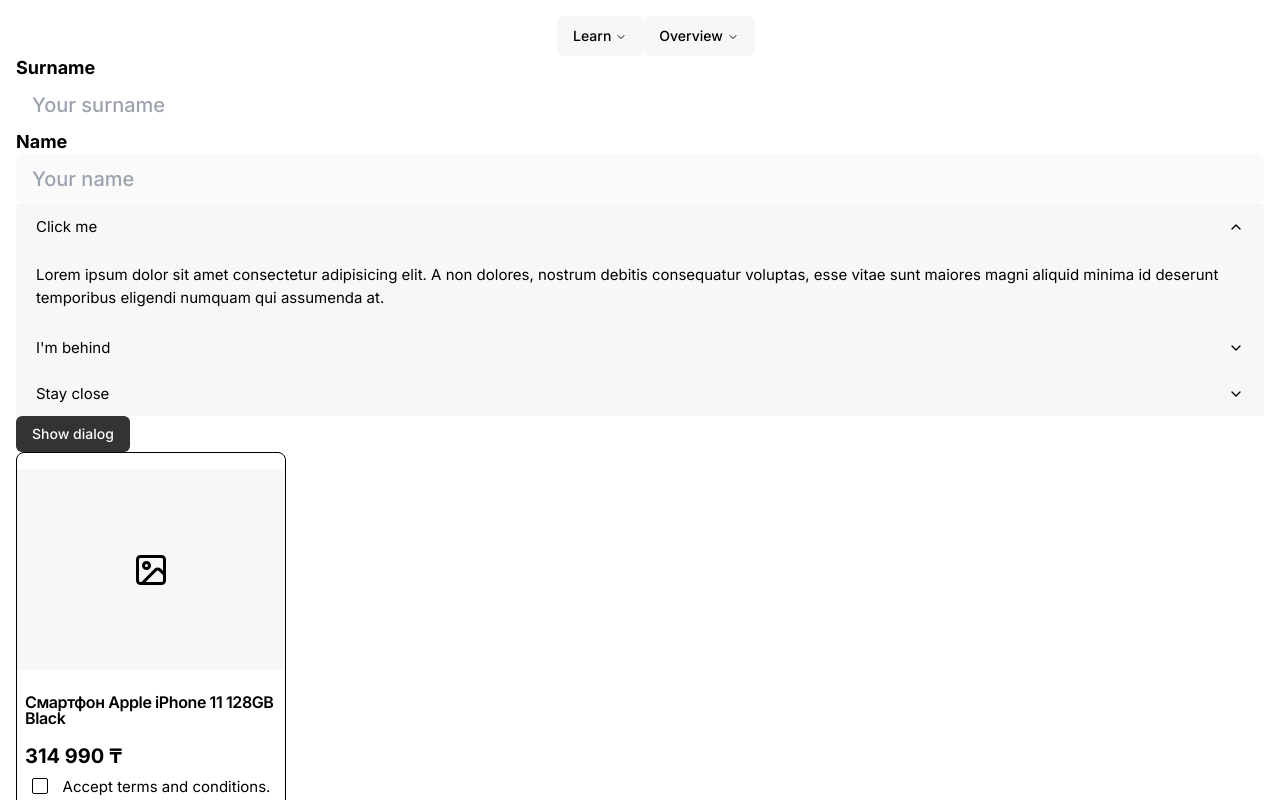
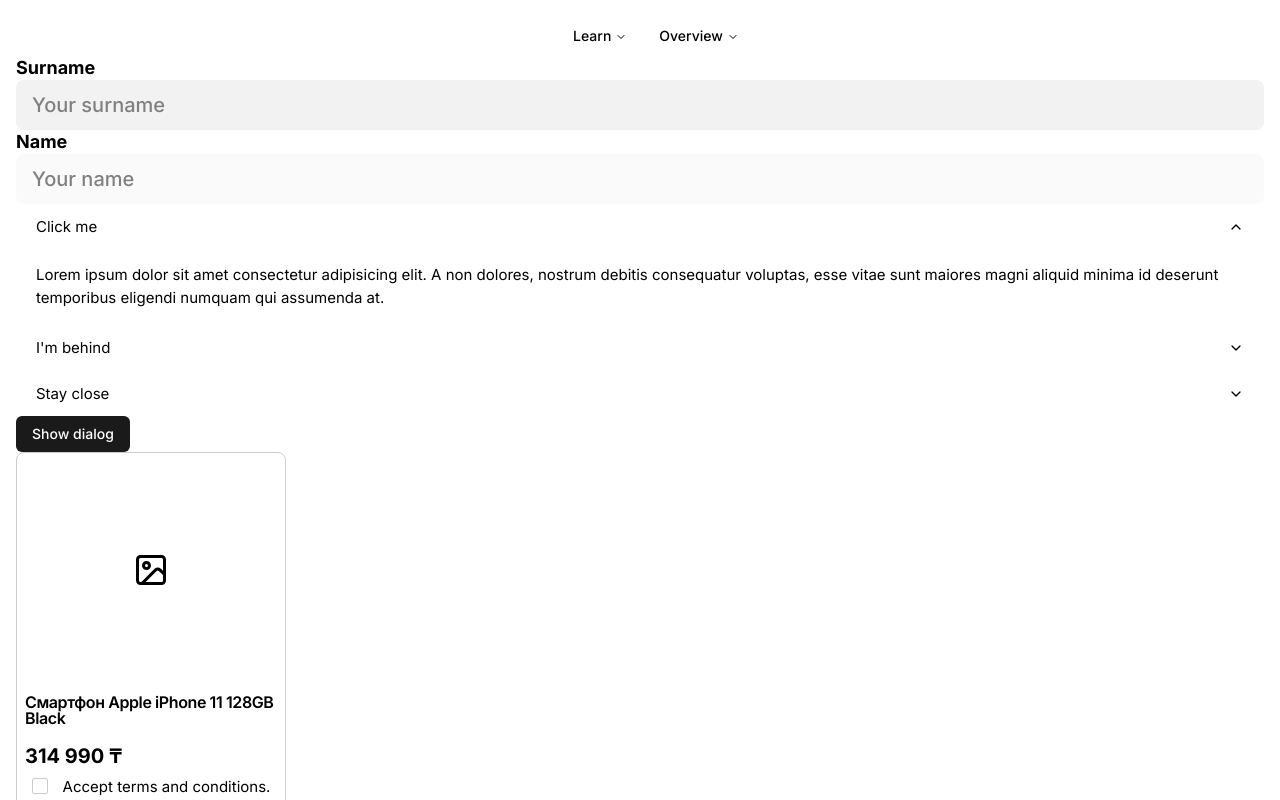
Before and after one commit to memorywanderer/next-components, a Next.js app: page / in a window 1280 px wide. Shown: the top 800 px of the page. Built offline with nearby package versions, Linux system fonts and the light colour scheme.

Commit message:
add new light and dark theme colors

```diff
--- a/app/globals.css
+++ b/app/globals.css
@@ -2,16 +2,18 @@
 @tailwind components;
 @tailwind utilities;
 
-/*
-Vars
-*/
+@layer base {
+  :root {
+    --on-dark: 0, 0%, 100%;
+    --on-light: 0, 0%, 0%;
+  }
 
-@layer base {
   .light {
-    --background-primary: 0, 0%, 97%;
-    --background-secondary: 0, 0%, 100%;
+    --background-primary: 0, 0%, 100%;
+    --background-secondary: 0, 0%, 97%;
     --surface-primary: 0, 0%, 100%;
     --surface-secondary: 0, 0%, 97%;
+    --surface-tertiary: 0, 0%, 95%;
     --surface-hover: 0, 0%, 95%;
     --surface-interactive: 230, 100%, 95%;
     --surface-interactive-hover: 240, 21%, 89%;
@@ -65,10 +67,11 @@ Vars
     --outline-light-static: 0, 0%, 100%;
 
     /* fill */
+    --on-fill: 0, 0%, 100%;
     --opacity-fill-disabled: 0.3;
     --fill-disabled: 0, 0%, 0%, var(--opacity-fill-disabled);
     --fill-highlight: 52, 100%, 76%;
-    --fill-primary: 0, 0%, 20%;
+    --fill-primary: 0, 0%, 10%;
     --fill-primary-hover: 0, 0%, 1%;
     --fill-secondary: 0, 0%, 92%;
     --fill-secondary-hover: 0, 0%, 86%;
@@ -78,14 +81,21 @@ Vars
     --fill-interactive-hover: 239, 100%, 44%;
     --fill-additional: 120, 100%, 40%;
     --fill-additional-hover: 134, 100%, 51%;
-    --fill-positive: 141, 66%, 40%;
+    /* --fill-positive: 141, 66%, 40%;
     --fill-positive-hover: 125, 83%, 33%;
     --fill-warning: 22, 52%, 45%;
-    --fill-warning-hover: 20, 66%, 40%;
+    --fill-warning-hover: 20, 66%, 40%;*/
     --fill-negative: 7, 65%, 49%;
     --fill-negative-hover: 8, 81%, 42%;
     --opacity-link-border: 0.3;
     --opacity-link-border-hover: 0.7;
+
+    /*on fill*/
+    --on-fill-primary: 0, 0%, 100%;
+    --on-fill-secondary: 0, 0%, 10%;
+    --on-fill-tertiary: 0, 0%, 10%;
+    --on-fill-interactive: 0, 0%, 100%;
+    --on-fill-negative: 0, 0%, 100%;
 
     /* on surface */
     --on-surface-primary: 0, 0%, 0%;
@@ -110,144 +120,105 @@ Vars
     --opacity-control-disabled: 0.2;
   }
 
-  .darkk {
-    --background-primary: 18, 21, 28;
-    --background-secondary: 18, 21, 28;
-    /* surface */
-    --surface-primary: 32, 35, 42;
-    --surface-secondary: 32, 35, 42;
-    --surface-hover: 42, 44, 51;
-    --surface-interactive: 51, 51, 102;
-    --surface-interactive-hover: 62, 62, 117;
+  .dark {
+    --background-primary: 220, 22%, 9%;
+    --background-secondary: 220, 22%, 9%;
+    --surface-primary: 220, 14%, 15%;
+    --surface-secondary: 220, 13%, 37%;
+    --surface-tertiary: 220, 8%, 23%;
+    --surface-hover: 228, 10%, 47%;
+    --surface-interactive: 240, 50%, 51%;
+    --surface-interactive-hover: 240, 52%, 39%;
     --opacity-surface-disabled: 0.03;
-    --surface-disabled: rgba(255, 255, 255, var(--opacity-surface-disabled));
-    --surface-positive: 41, 68, 51;
-    --surface-positive-hover: 62, 87, 71;
-    --surface-warning: 65, 56, 50;
-    --surface-warning-hover: 84, 76, 71;
-    --surface-negative: 65, 45, 50;
-    --surface-negative-hover: 84, 66, 71;
-    --surface-accent: 225, 228, 242;
+    --surface-disabled: 0, 0%, 100%, var(--opacity-surface-disabled);
+    --surface-positive: 126, 24%, 53%;
+    --surface-positive-hover: 129, 18%, 67%;
+    --surface-warning: 19, 14%, 24%;
+    --surface-warning-hover: 20, 9%, 30%;
+    --surface-negative: 340, 17%, 55%;
+    --surface-negative-hover: 337, 18%, 67%;
+    --surface-accent: 225, 25%, 90%;
     --opacity-surface-top: 0.5;
-    --surface-top: rgba(0, 0, 0, var(--opacity-surface-top));
-    --surface-award: linear-gradient(137deg, #fee487, #d8a93e 52%, #d0952c 92%);
-    --surface-award-hover: linear-gradient(137deg, #feeaa0, #f2c45c 52%, #ebb049 92%);
+    --surface-top: 0, 0%, 0%, var(--opacity-surface-top);
 
     /* outline */
-    --outline-primary: 255, 255, 255;
-    --outline-secondary: 208, 208, 210;
-    --outline-hover: 231, 232, 232;
-    --outline-placeholder: 136, 138, 141;
-    --outline-initial: 113, 114, 119;
+    --outline-primary: 0, 0%, 100%;
+    --outline-secondary: 220, 2%, 82%;
+    --outline-hover: 191, 2%, 91%;
+    --outline-placeholder: 208, 2%, 54%;
+    --outline-initial: 217, 2%, 46%;
     --opacity-outline-disabled: 0.2;
-    --outline-disabled: rgba(255, 255, 255, var(--opacity-outline-disabled));
-    --outline-faint: 89, 91, 96;
-    --outline-faint-hover: 136, 138, 141;
-    --outline-slight: 62, 65, 70;
-    --outline-slight-hover: 91, 95, 101;
+    --outline-disabled: 0, 0%, 100%, var(--opacity-outline-disabled);
+    --outline-faint: 215, 4%, 38%;
+    --outline-faint-hover: 208, 2%, 54%;
+    --outline-slight: 215, 6%, 27%;
+    --outline-slight-hover: 214, 6%, 36%;
     --opacity-outline-slight-disabled: 0.05;
-    --outline-slight-disabled: rgba(255, 255, 255, var(--opacity-outline-slight-disabled));
-    --outline-focus: 130, 139, 187;
-    --outline-interactive: 147, 162, 255;
-    --outline-interactive-hover: 129, 129, 246;
-    --outline-positive: 109, 208, 120;
-    --outline-positive-hover: 166, 255, 176;
+    --outline-slight-disabled: 0, 0%, 100%, var(--opacity-outline-slight-disabled);
+    --outline-focus: 224, 29%, 60%;
+    --outline-interactive: 224, 83%, 70%;
+    --outline-interactive-hover: 234, 96%, 68%;
+    --outline-positive: 134, 59%, 63%;
+    --outline-positive-hover: 137, 100%, 78%;
     --opacity-outline-positive-disabled: 0.15;
-    --outline-positive-disabled: rgba(132, 255, 143 var(--opacity-outline-positive-disabled));
-    --outline-warning: 204, 158, 112;
-    --outline-warning-hover: 255, 217, 178;
+    --outline-positive-disabled: 136, 100%, 72%, var(--opacity-outline-positive-disabled);
+    --outline-warning: 33, 44%, 63%;
+    --outline-warning-hover: 33, 66%, 82%;
     --opacity-outline-warning-disabled: 0.15;
-    --outline-warning-disabled: rgba(204, 158, 112, var(--opacity-outline-warning-disabled));
-    --outline-negative: 218, 133, 134;
-    --outline-negative-hover: 255, 166, 168;
+    --outline-warning-disabled: 33, 44%, 63%, var(--opacity-outline-warning-disabled);
+    --outline-negative: 2, 63%, 66%;
+    --outline-negative-hover: 3, 100%, 82%;
     --opacity-outline-negative-disabled: 0.15;
-    --outline-negative-disabled: rgba(218, 133, 134, var(--opacity-outline-negative-disabled));
-    --outline-inversed: 0, 0, 0;
-    --outline-positive-accent: 49, 155, 76;
-    --outline-negative-accent: 239, 61, 48;
-    --outline-dark-static: 0, 0, 0;
-    --outline-light-static: 255, 255, 255;
-    --outline-award: linear-gradient(137deg, #fee487, #d8a93e 52%, #d0952c 92%);
-    --opacity-fill-disabled: 0.3;
+    --outline-negative-disabled: 2, 63%, 66%, var(--opacity-outline-negative-disabled);
+    --outline-inversed: 0, 0%, 0%;
+    --outline-positive-accent: 133, 52%, 41%;
+    --outline-negative-accent: 5, 93%, 56%;
+    --outline-dark-static: 0, 0%, 0%;
+    --outline-light-static: 0, 0%, 100%;
 
     /* fill */
-    --fill-disabled: rgba(255, 255, 255, var(--opacity-fill-disabled));
-    --fill-hover: 208, 208, 210;
-    --fill-highlight: 208, 208, 210;
-    --fill-primary: 245, 245, 249;
-    --fill-primary-hover: 255, 255, 255;
-    --fill-secondary: 54, 57, 63;
-    --fill-secondary-hover: 65, 68, 73;
-    --fill-interactive: 102, 116, 204;
-    --fill-interactive-hover: 122, 134, 204;
-    --fill-additional: 132, 255, 143;
-    --fill-additional-hover: 173, 255, 181;
-    --fill-positive: 40, 133, 78;
-    --fill-positive-hover: 99, 153, 121;
-    --fill-warning: 204, 123, 82;
-    --fill-warning-hover: 178, 131, 107;
-    --fill-negative: 178, 65, 65;
-    --fill-negative-hover: 204, 82, 82;
+    --opacity-fill-disabled: 0.3;
+    --fill-disabled: 0, 0, 100%, var(--opacity-fill-disabled);
+    --fill-hover: 208, 3%, 82%;
+    --fill-highlight: 208, 3%, 82%;
+    --fill-primary: 240, 25%, 97%;
+    --fill-primary-hover: 240, 2%, 82%;
+    --fill-secondary: 220, 8%, 23%;
+    --fill-secondary-hover: 214, 6%, 27%;
+    --fill-interactive: 231, 57%, 60%;
+    --fill-interactive-hover: 227, 60%, 70%;
+    --fill-additional: 138, 100%, 71%;
+    --fill-additional-hover: 142, 100%, 77%;
+    --fill-positive: 149, 57%, 40%;
+    --fill-positive-hover: 138, 26%, 45%;
+    --fill-warning: 29, 57%, 56%;
+    --fill-warning-hover: 28, 27%, 53%;
+    --fill-negative: 3, 55%, 47%;
+    --fill-negative-hover: 0, 53%, 56%;
     --opacity-link-border: 0.5;
+
+    /*on fill*/
+    --on-fill-primary: 0, 0%, 0%;
+    --on-fill-secondary: 0, 0%, 100%;
+    --on-fill-tertiary: 0, 0%, 100%;
+    --on-fill-interactive: 0, 0%, 100%;
+    --on-fill-negative: 0, 0%, 100%;
 
     /* on surface */
     --opacity-link-border-hover: 0.7;
-    --surface-on-primary: 255, 255, 255;
-    --surface-on-secondary: 208, 208, 210;
-    --surface-on-interactive: 178, 189, 255;
-    --surface-on-positive: 132, 255, 143;
-    --surface-on-warning: 255, 198, 140;
-    --surface-on-negative: 255, 140, 140;
-    --surface-on-static: 0, 0, 0;
-    --surface-on-award: linear-gradient(137deg, #fee487, #d8a93e 52%, #d0952c 92%);
-    --surface-on-accent-positive: 2, 131, 35;
-    --surface-on-accent-negative: 235, 16, 0;
-    --surface-on-disabled: rgba(255, 255, 255, var(--opacity-surface-on-disabled));
-    --surface-on-initial: 113, 114, 119;
-    --surface-on-placeholder: 136, 138, 141;
-    --surface-on-hover: 231, 232, 232;
-    --interactive-accent: 82, 82, 204;
-    --interactive-accent-hover: 118, 118, 217;
-    --interactive-positive: 40, 133, 78;
-    --interactive-positive-hover: 99, 153, 121;
-    --interactive-negative: 153, 46, 46;
-    --interactive-negative-hover: 204, 82, 82;
-    --interactive-warning: 153, 92, 61;
-    --interactive-warning-hover: 78, 131, 107;
-    --interactive-additional: 132, 255, 143;
-    --interactive-additional-hover: 134, 191, 149;
-    --interactive-on-primary: 255, 255, 255;
-    --interactive-on-secondary: 255, 255, 255;
-
-    /* border */
-    --border-surface: 41, 44, 51;
-    --border-separator: 62, 65, 70;
-    --border-initial: 89, 91, 96;
-    --border-hover: 136, 138, 141;
-    --border-surface-secondary-hover: 91, 95, 101;
-    --border-focus: 130, 139, 187;
-    --border-interactive-positive: 109, 208, 120;
-    --border-interactive-positive-disabled: 132, 255, 143;
-    --border-interactive-positive-hover: 166, 255, 176;
-    --border-interactive-warning: 204, 158, 112;
-    --border-interactive-warning-disabled: 204, 158, 112;
-    --border-interactive-warning-hover: 255, 217, 178;
-    --border-interactive-negative: 208, 116, 118;
-    --border-interactive-negative-disabled: 255, 140, 140;
-    --border-interactive-negative-hover: 255, 166, 168;
-
-    --control-initial: 136, 138, 141;
-    --control-hover: 208, 208, 210;
-
-    /* buttons */
-    --button-primary: 245, 245, 249;
-    --button-primary-hover: 255, 255, 255;
-    --button-secondary: 54, 57, 63;
-    --button-secondary-hover: 65, 68, 73;
-    --button-tertiary: 136, 138, 141;
-    --button-tertiary-hover: 255, 255, 255;
-    --color-neutral-primary-on: 0, 0, 0;
-    --color-neutral-primary-on-inverted: 255, 255, 255;
+    --on-surface-primary: 0, 0%, 100%;
+    --on-surface-secondary: 60, 3%, 82%;
+    --on-surface-interactive: 235, 81%, 77%;
+    --on-surface-positive: 138, 100%, 71%;
+    --on-surface-warning: 28, 100%, 70%;
+    --on-surface-negative: 0, 100%, 70%;
+    --on-surface-static: 0, 0%, 0%;
+    --on-surface-accent-positive: 2, 131, 35;
+    --on-surface-accent-negative: 235, 16, 0;
+    --on-surface-disabled: 0, 0%, 100%, var(--opacity-surface-on-disabled);
+    --on-surface-initial: 226, 5%, 45%;
+    --on-surface-placeholder: 220, 2%, 52%;
+    --on-surface-hover: 210, 2%, 91%;
 
     --color-highlight: #d0d0d2;
     --color-highlight-on: #040406;
@@ -260,60 +231,11 @@ Vars
     --opacity-meta-hover: 0.9;
     --opacity-control-disabled: 0.2;
   }
-
-  :root {
-    --background: 0 0% 97%;
-    --background-secondary: 0 0% 100%;
-    --foreground: 240 10% 3.9%;
-    --card: 0 0% 100%;
-    --card-foreground: 240 10% 3.9%;
-    --popover: 0 0% 100%;
-    --popover-foreground: 240 10% 3.9%;
-    --primary: 240 5.9% 10%;
-    --primary-foreground: 0 0% 98%;
-    --secondary: 240 4.8% 91.5%;
-    --secondary-darker: 240 4.8% 87%;
-    --secondary-foreground: 240 5.9% 10%;
-    --muted: 240 4.8% 95.9%;
-    --muted-foreground: 240 3.8% 46.1%;
-    --accent: 200, 100%, 49%;
-    --accent-foreground: 240 5.9% 10%;
-    --destructive: 0 84.2% 60.2%;
-    --destructive-foreground: 0 0% 98%;
-    --border: 240 5.9% 90%;
-    --input: 0 0% 93%;
-    --ring: 240 5.9% 10%;
-    --radius: 0.5rem;
-  }
-
-  .dark {
-    --background: 240 10% 3.9%;
-    --background-secondary: 0 0% 10%;
-    --foreground: 0 0% 98%;
-    --card: 240 10% 3.9%;
-    --card-foreground: 0 0% 98%;
-    --popover: 240 10% 3.9%;
-    --popover-foreground: 0 0% 98%;
-    --primary: 0 0% 98%;
-    --primary-foreground: 240 5.9% 10%;
-    --secondary: 240 3.7% 15.9%;
-    --secondary-foreground: 0 0% 98%;
-    --muted: 240 3.7% 15.9%;
-    --muted-foreground: 240 5% 64.9%;
-    --accent: 240 3.7% 15.9%;
-    --accent: 278 35% 78%;
-    --accent-foreground: 0 0% 98%;
-    --destructive: 3 93% 63%;
-    --destructive-foreground: 0 0% 98%;
-    --border: 240 3.7% 15.9%;
-    --input: 240 3.7% 15.9%;
-    --ring: 240 4.9% 83.9%;
-  }
 }
 
 @layer base {
   * {
-    @apply border-outline;
+    @apply border-outline-faint;
   }
 
   body {
--- a/app/page.tsx
+++ b/app/page.tsx
@@ -17,7 +17,7 @@ import Link from "next/link"
 
 export default function Home() {
   return (
-    <main className="w-screen p-4 bg-background-secondary">
+    <main className="w-screen p-4 ">
       <header>
         <NavigationMenu>
           <NavigationMenuList>
@@ -177,7 +177,7 @@ export default function Home() {
               </label>
             </div>
             <div className='flex items-center mb-2'>
-              <Button className='mr-2' variant="secondary">В корзину</Button>
+              <Button className='mr-2' variant="accent">В корзину</Button>
               <Button href="/" variant='link' size='link'>Перейти в магазин</Button>
             </div>
           </CardFooter>
--- a/components/ui/Button/Button.tsx
+++ b/components/ui/Button/Button.tsx
@@ -9,18 +9,18 @@ const buttonVariants = cva(
     variants: {
       variant: {
         default:
-          'bg-fill-primary text-on-surface-dark hover:bg-fill-hover',
+          'bg-fill-primary text-on-fill-primary hover:bg-fill-primary-hover',
         secondary:
-          'bg-fill-secondary text-on-surface-secondary hover:bg-fill-secondary-hover',
-        tertiary: "bg-fill-tertiary text-on-surface-secondary hover:bg-fill-tertiary-hover",
-        positive: "bg-fill-positive hover:bg-fill-positive-hover",
-        warning: "bg-fill-warning hover:bg-fill-warning-hover",
+          'bg-fill-secondary text-on-fill-secondary hover:bg-fill-secondary-hover',
+        tertiary: "bg-fill-tertiary text-on-fill-tertiary hover:bg-fill-tertiary-hover",
+        // positive: "bg-fill-positive hover:bg-fill-positive-hover",
+        // warning: "bg-fill-warning hover:bg-fill-warning-hover",
         negative:
-          'bg-fill-secondary text-on-surface-negative hover:bg-fill-negative hover:text-background',
+          'bg-fill-secondary text-on-surface-negative hover:bg-fill-negative hover:text-on-fill-negative',
         accent:
-          'bg-fill-interactive text-on-surface-dark hover:bg-fill-interactive-hover',
+          'bg-fill-interactive text-on-fill-interactive hover:bg-fill-interactive-hover',
         outline:
-          'bg-transparent border duration-300 hover:bg-fill-primary hover:border-outline-hover hover:text-on-surface-dark',
+          'bg-transparent border duration-300 hover:bg-fill-primary hover:border-outline-hover hover:text-on-fill',
         ghost:
           'bg-transparent',
         link: 'relative z-10 before:absolute before:-z-10 before:bottom-0 before:h-[2px] before:w-full before:bg-fill-interactive before:hover:h-[8px]',
--- a/components/ui/Input/Input.tsx
+++ b/components/ui/Input/Input.tsx
@@ -8,7 +8,7 @@ const inputVariants = cva(
     variants: {
       variant: {
         default:
-          'bg-input placeholder:text-md placeholder:font-medium placeholder:text-muted-foreground focus-visible:outline-none focus-visible:ring-2 focus-visible:ring-ring focus-visible:ring-offset-2 focus-visible:ring-offset-background disabled:cursor-not-allowed disabled:bg-input/50 disabled:text-muted-foreground',
+          'bg-surface-tertiary placeholder:text-md placeholder:font-medium placeholder:text-on-surface-placeholder focus-visible:outline-none focus-visible:ring-2 focus-visible:ring-outline-focus focus-visible:ring-offset-2 focus-visible:ring-offset-background disabled:cursor-not-allowed disabled:bg-surface-disabled disabled:text-on-surface-disabled',
       },
       size: {
         default: 'min-h-[50px] py-2 px-4',
--- a/components/ui/alert-dialog/alert-dialog.tsx
+++ b/components/ui/alert-dialog/alert-dialog.tsx
@@ -123,7 +123,7 @@ const AlertDialogAction = React.forwardRef<
     asChild
     {...props}
   >
-    <Button variant="destructive">{children}</Button>
+    <Button variant="negative">{children}</Button>
   </AlertDialogPrimitive.Action>
 ))
 AlertDialogAction.displayName = AlertDialogPrimitive.Action.displayName
--- a/tailwind.config.js
+++ b/tailwind.config.js
@@ -17,6 +17,7 @@ module.exports = {
         surface: {
           DEFAULT: "hsl(var(--surface-primary))",
           "secondary": "hsl(var(--surface-primary))",
+          "tertiary": "hsl(var(--surface-tertiary))",
           "hover": "hsl(var(--surface-hover))",
           "interactive": "hsl(var(--surface-interactive))",
           "interactive-hover": "hsl(var(--surface-interactive-hover))",
@@ -64,7 +65,7 @@ module.exports = {
         fill: {
           DEFAULT: "hsl(var(--fill-primary))",
           "primary": "hsl(var(--fill-primary))",
-          "hover": "hsl(var(--fill-primary-hover))",
+          "primary-hover": "hsl(var(--fill-primary-hover))",
           "secondary": "hsl(var(--fill-secondary))",
           "secondary-hover": "hsl(var(--fill-secondary-hover))",
           "tertiary": "hsl(var(--fill-tertiary))",
@@ -73,10 +74,10 @@ module.exports = {
           "interactive-hover": "hsl(var(--fill-interactive-hover))",
           "additional": "hsl(var(--fill-additional))",
           "additional-hover": "hsl(var(--fill-additional-hover))",
-          "positive": "hsl(var(--fill-positive))",
-          "positive-hover": "hsl(var(--fill-positive-hover))",
-          "warning": "hsl(var(--fill-warning))",
-          "warning-hover": "hsl(var(--fill-warning-hover))",
+          // "positive": "hsl(var(--fill-positive))",
+          // "positive-hover": "hsl(var(--fill-positive-hover))",
+          // "warning": "hsl(var(--fill-warning))",
+          // "warning-hover": "hsl(var(--fill-warning-hover))",
           "negative": "hsl(var(--fill-negative))",
           "negative-hover": "hsl(var(--fill-negative-hover))",
           "disabled": "hsla(var(--fill-disabled))",
@@ -84,6 +85,7 @@ module.exports = {
         },
         "on-surface": {
           DEFAULT: "hsl(var(--on-surface-primary))",
+          "primary": "hsl(var(--on-surface-primary))",
           "secondary": "hsl(var(--on-surface-secondary))",
           "interactive": "hsl(var(--on-surface-interactive))",
           "positive": "hsl(var(--on-surface-positive))",
@@ -96,8 +98,17 @@ module.exports = {
           "initial": "hsl(var(--on-surface-initial))",
           "placeholder": "hsl(var(--on-surface-placeholder))",
           "hover": "hsl(var(--on-surface-hover))",
-          "dark": "hsl(0,0%,99%)",
+          "dark": "hsl(var(--on-dark))",
+          "light": "hsl(Var(--on-light))",
         },
+        "on-fill": {
+          DEFAULT: "hsl(var(--on-fill-primary))",
+          primary: "hsl(var(--on-fill-primary))",
+          secondary: "hsl(var(--on-fill-secondary))",
+          tertiary: "hsl(var(--on-fill-tertiary))",
+          interactive: "hsl(var(--on-fill-interactive))",
+          negative: "hsl(var(--on-fill-negative))",
+        }
       },
       backgroundImage: {
         'gradient-radial': 'radial-gradient(var(--tw-gradient-stops))',
```
